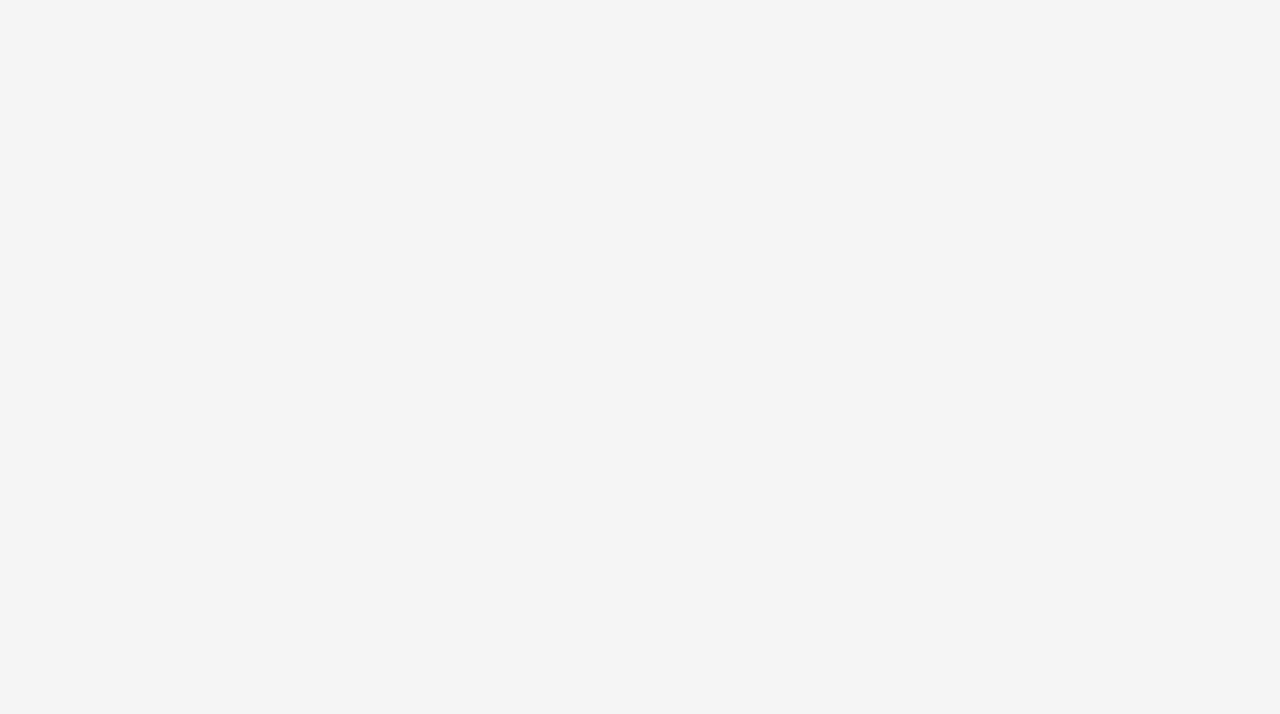
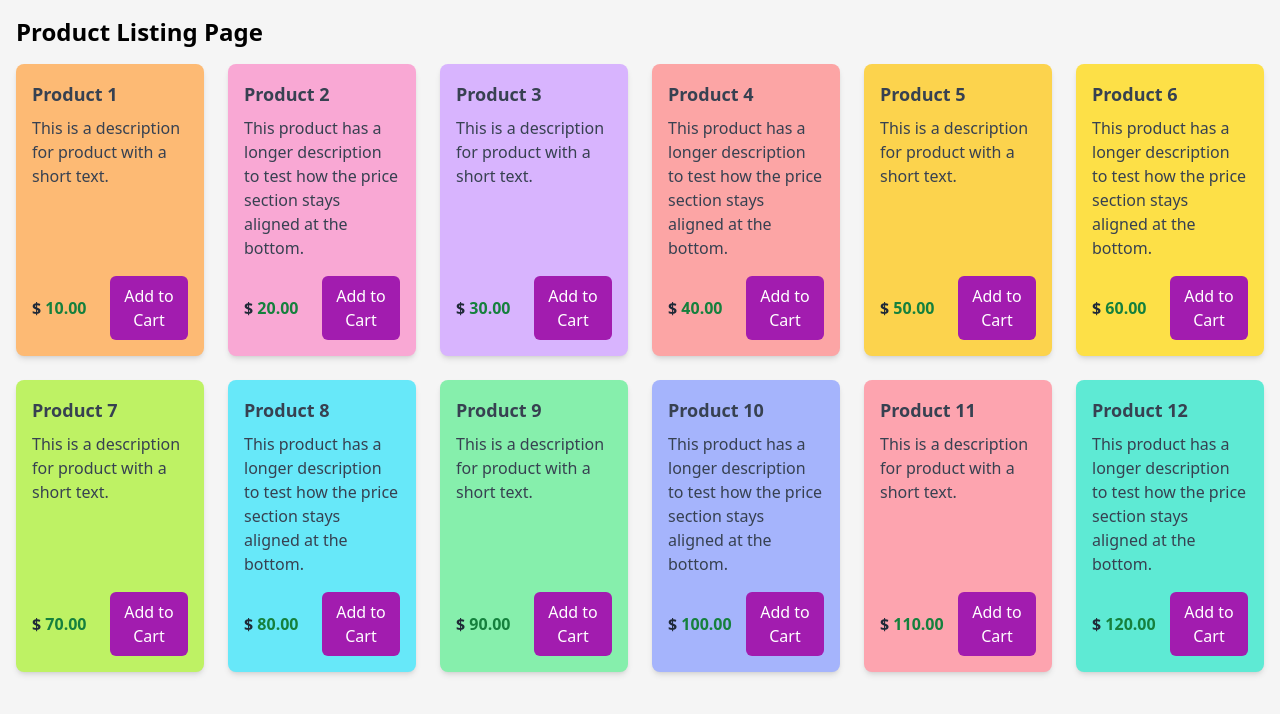
Before and after one commit to vikashdubey-g/grid-system, a React (Vite) app: page /grid-system/day-five in a window 1280 px wide. Before the commit this address had no page. Shown: the top 714 px of the page. Built offline with nearby package versions, Linux system fonts and the light colour scheme.

Commit message:
feat: day five has been completed

```diff
--- a/src/App.jsx
+++ b/src/App.jsx
@@ -5,6 +5,7 @@ import DayOne from './pages/gpt/DayOne'
 import DayTwo from './pages/gpt/DayTwo'
 import DayThree from './pages/gpt/DayThree'
 import DayFour from './pages/gpt/DayFour'
+import DayFive from './pages/gpt/DayFive'
 
 function App() {
   return (
@@ -17,6 +18,7 @@ function App() {
           <Route exact path="/day-two" element={<DayTwo />} />
           <Route exact path="/day-three" element={<DayThree />} />
           <Route exact path="/day-four" element={<DayFour />} />
+          <Route exact path="/day-five" element={<DayFive />} />
         </Routes>
       </BrowserRouter>
     </>
--- /dev/null
+++ b/src/pages/gpt/DayFive.jsx
@@ -0,0 +1,55 @@
+const DayFive = () => {
+  const colors = [
+    'bg-orange-300',
+    'bg-pink-300',
+    'bg-purple-300',
+    'bg-red-300',
+    'bg-amber-300',
+    'bg-yellow-300',
+    'bg-lime-300',
+    'bg-cyan-300',
+    'bg-green-300',
+    'bg-indigo-300',
+    'bg-rose-300',
+    'bg-teal-300',
+  ]
+  return (
+    <div className="p-4">
+      <h1 className="text-base sm:text-lg md:text-xl lg:text-2xl font-bold mb-4">
+        Product Listing Page
+      </h1>
+      <div className="grid grid-cols-1 sm:grid-cols-2 md:grid-cols-3 lg:grid-cols-4 xl:grid-cols-6 gap-6 ">
+        {colors.map((bg, index) => (
+          <div
+            key={bg}
+            className={`${bg} p-4 shadow-md rounded-lg text-gray-700 font-medium hover:scale-105 transition-transform duration-200 grid grid-rows-[1fr_auto] `}
+          >
+            <div>
+              <h2 className="text-lg font-semibold mb-2">
+                Product {index + 1}
+              </h2>
+              <p className="text-sm sm:text-base">
+                {index % 2 === 0
+                  ? 'This is a description for product with a short text.'
+                  : 'This product has a longer description to test how the price section stays aligned at the bottom.'}
+              </p>
+            </div>
+            <div className="grid grid-cols-2 items-center mt-auto pt-4 ">
+              <span className="text-gray-800 font-semibold">
+                ${' '}
+                <span className="text-green-700 font-bold">
+                  {(index + 1) * 10}.00
+                </span>
+              </span>
+              <button className="justify-self-end px-3 py-2 bg-fuchsia-700 text-white rounded-md hover:bg-fuchsia-500 transition">
+                Add to Cart
+              </button>
+            </div>
+          </div>
+        ))}
+      </div>
+    </div>
+  )
+}
+
+export default DayFive
```
